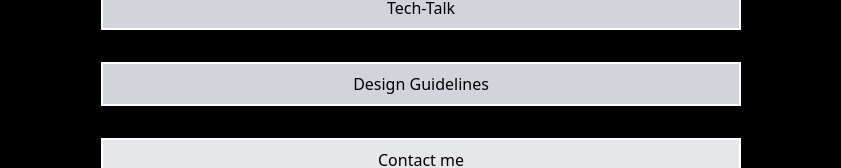
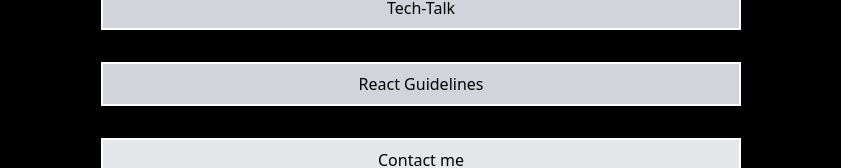
Before and after one commit to fidelmak/myProjectLink, a React (Create React App) app in the folder mylink/: page / in a window 1280 px wide. Shown: the part 878-1046 px from the top of the page, without its empty margins (219-1060 px from the left). Built offline with nearby package versions, Linux system fonts and the light colour scheme.

Commit message:
Update BtnLink.jsx

```diff
--- a/mylink/src/components/BtnLink.jsx
+++ b/mylink/src/components/BtnLink.jsx
@@ -12,7 +12,7 @@
                     <Button name="Search your Favourite video" link="https://vidmax.vercel.app/"/>
                     <Button name="Get Palo whitelist (dApp) " link="https://get-palo-whitelist.vercel.app/"/>
                     <Button name="Tech-Talk"link="https://social-eosin-tau.vercel.app/#span" id='pitch'/>
-                    <Button name="Design Guidelines "link="https://books.zuri.team/design-rules" id='book__design'/>
+                    <Button name="React Guidelines "link=" https://silly-davinci-6a83f1.netlify.app/#lifting_state_up" id='book__design'/>
 
 
     </div>
```
